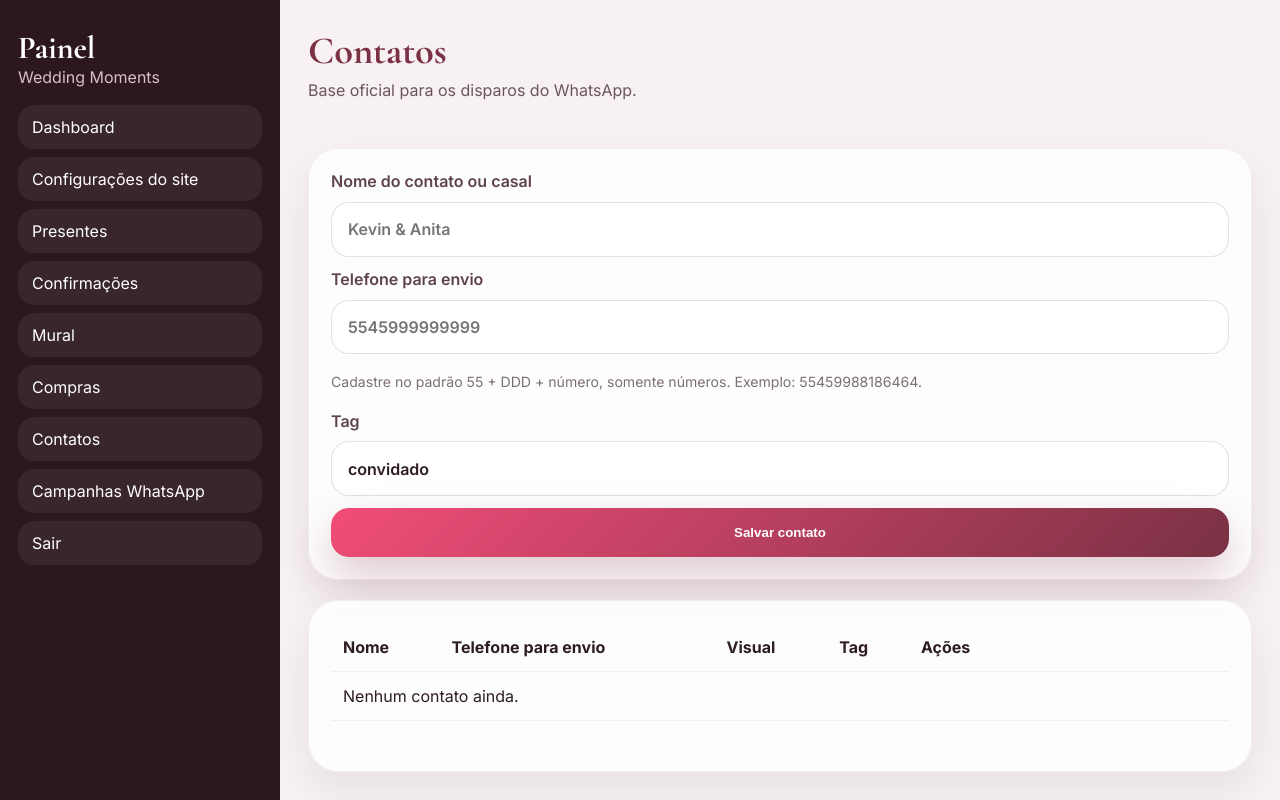
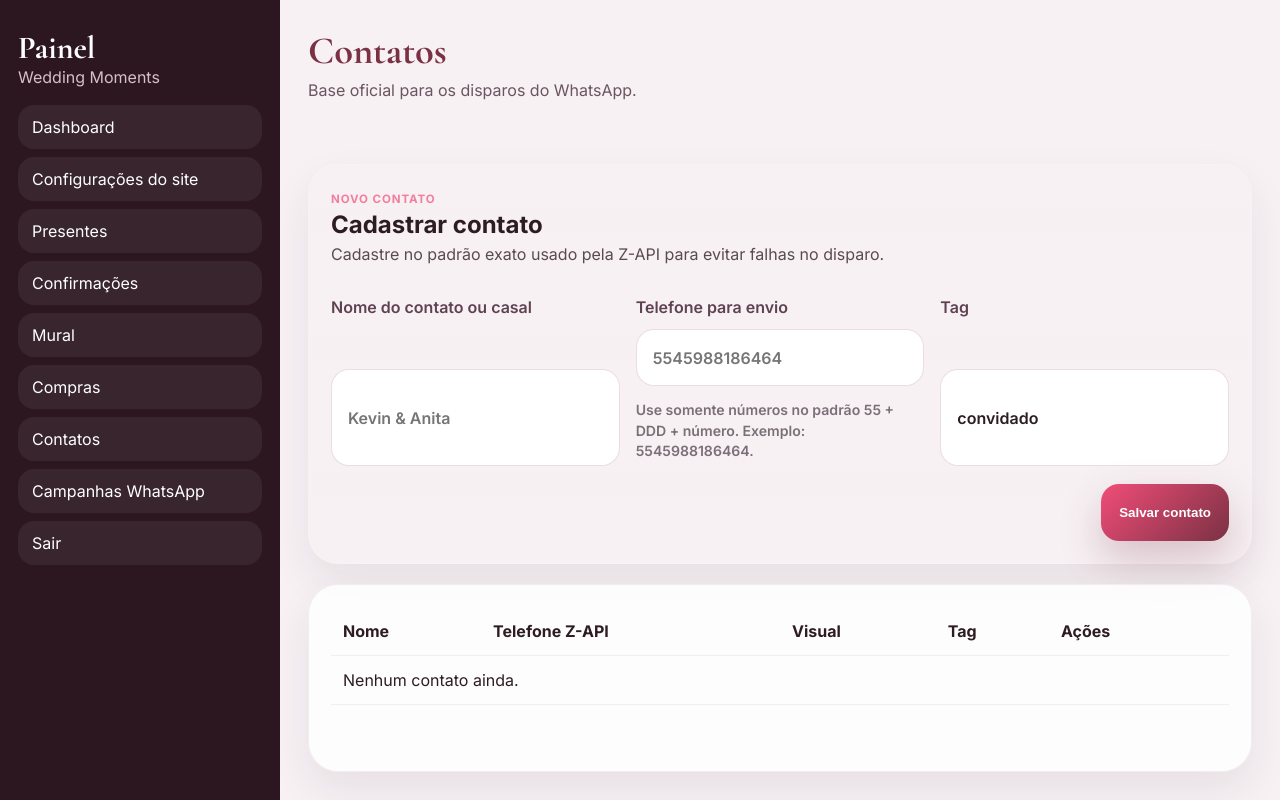
Before and after one commit to Hunter954/Casamento, a Flask app: page /admin/contatos in a window 1280 px wide. Run offline with Flask 3, Linux system fonts and the light colour scheme; the visitor is signed in with stand-in values (Sample User, id 1); data that the repository does not hold is empty.

Commit message:
Add files via upload

```diff
--- a/app/admin/routes.py
+++ b/app/admin/routes.py
@@ -257,49 +257,49 @@ def delete_purchase(purchase_id):
 @admin_bp.route('/contatos', methods=['GET', 'POST'])
 @login_required
 def contacts():
+    edit_id = request.args.get('edit', type=int)
+    editing_contact = ContactLead.query.get(edit_id) if edit_id else None
+
     if request.method == 'POST':
+        contact_id = request.form.get('contact_id', type=int)
         phone = normalize_phone_digits(request.form.get('phone', ''))
-        if len(phone) < 12 or not phone.startswith('55'):
-            flash('Cadastre o telefone no formato 55DDDNUMERO. Exemplo: 5545999999999.', 'danger')
-            return redirect(url_for('admin.contacts'))
 
-        contact = ContactLead(
-            name=request.form.get('name', '').strip(),
-            phone=phone,
-            email='',
-            tag=request.form.get('tag', 'convidado').strip() or 'convidado',
-        )
-        db.session.add(contact)
+        if not phone.startswith('55') or len(phone) not in {12, 13}:
+            flash('Cadastre o telefone no formato da Z-API: 55 + DDD + número. Exemplo: 5545988186464.', 'danger')
+            target = url_for('admin.contacts', edit=contact_id) if contact_id else url_for('admin.contacts')
+            return redirect(target)
+
+        name = request.form.get('name', '').strip()
+        tag = request.form.get('tag', 'convidado').strip() or 'convidado'
+
+        if contact_id:
+            contact = ContactLead.query.get_or_404(contact_id)
+            contact.name = name
+            contact.phone = phone
+            contact.tag = tag
+            flash('Contato atualizado com sucesso.', 'success')
+        else:
+            contact = ContactLead(
+                name=name,
+                phone=phone,
+                email='',
+                tag=tag,
+            )
+            db.session.add(contact)
+            flash('Contato salvo com sucesso.', 'success')
+
         db.session.commit()
-        flash('Contato salvo.', 'success')
-        return redirect(url_for('admin.contacts'))
-    contacts = ContactLead.query.order_by(ContactLead.created_at.desc()).all()
-    return render_template('admin/contacts.html', contacts=contacts)
-
-
-@admin_bp.route('/contatos/<int:contact_id>/editar', methods=['POST'])
-@login_required
-def edit_contact(contact_id):
-    contact = ContactLead.query.get_or_404(contact_id)
-    phone = normalize_phone_digits(request.form.get('phone', ''))
-
-    if len(phone) < 12 or not phone.startswith('55'):
-        flash('Cadastre o telefone no formato 55DDDNUMERO. Exemplo: 5545999999999.', 'danger')
         return redirect(url_for('admin.contacts'))
 
-    contact.name = request.form.get('name', '').strip() or contact.name
-    contact.phone = phone
-    contact.tag = request.form.get('tag', 'convidado').strip() or 'convidado'
-    db.session.commit()
-    flash('Contato atualizado com sucesso.', 'success')
-    return redirect(url_for('admin.contacts'))
+    contacts = ContactLead.query.order_by(ContactLead.created_at.desc()).all()
+    return render_template('admin/contacts.html', contacts=contacts, editing_contact=editing_contact)
 
 
 @admin_bp.route('/contatos/<int:contact_id>/excluir', methods=['POST'])
 @login_required
 def delete_contact(contact_id):
     contact = ContactLead.query.get_or_404(contact_id)
-    for dispatch in contact.dispatches:
+    for dispatch in list(contact.dispatches):
         db.session.delete(dispatch)
     db.session.delete(contact)
     db.session.commit()
--- a/app/templates/admin/contacts.html
+++ b/app/templates/admin/contacts.html
@@ -1,47 +1,71 @@
 {% extends 'admin/base.html' %}
 {% block admin_content %}
-<div class="admin-header"><h1>Contatos</h1><p>Base oficial para os disparos do WhatsApp.</p></div>
-<form class="section-card stack-form" method="post">
-  <label>Nome do contato ou casal<input name="name" required placeholder="Kevin & Anita"></label>
-  <label>Telefone para envio<input name="phone" required inputmode="numeric" placeholder="5545999999999"></label>
-  <small class="admin-helper-inline">Cadastre no padrão 55 + DDD + número, somente números. Exemplo: 55459988186464.</small>
-  <label>Tag<input name="tag" value="convidado" placeholder="família, padrinhos, convidados"></label>
-  <button class="btn btn-primary">Salvar contato</button>
+<div class="admin-header">
+  <h1>Contatos</h1>
+  <p>Base oficial para os disparos do WhatsApp.</p>
+</div>
+
+<form class="section-card stack-form contacts-form-card{% if editing_contact %} is-editing{% endif %}" method="post">
+  <div class="contacts-form-head">
+    <div>
+      <span class="admin-kicker">{% if editing_contact %}Edição inline{% else %}Novo contato{% endif %}</span>
+      <h2>{% if editing_contact %}Editar contato{% else %}Cadastrar contato{% endif %}</h2>
+      <p>{% if editing_contact %}Altere os dados abaixo e salve no mesmo bloco, sem abrir outra aba.{% else %}Cadastre no padrão exato usado pela Z-API para evitar falhas no disparo.{% endif %}</p>
+    </div>
+    {% if editing_contact %}
+      <a class="btn btn-secondary" href="{{ url_for('admin.contacts') }}">Cancelar edição</a>
+    {% endif %}
+  </div>
+
+  <input type="hidden" name="contact_id" value="{{ editing_contact.id if editing_contact else '' }}">
+
+  <div class="contacts-form-grid">
+    <label>
+      Nome do contato ou casal
+      <input name="name" required placeholder="Kevin & Anita" value="{{ editing_contact.name if editing_contact else '' }}">
+    </label>
+
+    <label>
+      Telefone para envio
+      <input name="phone" required inputmode="numeric" pattern="[0-9]+" maxlength="13" placeholder="5545988186464" value="{{ editing_contact.phone if editing_contact else '' }}">
+      <small class="admin-helper-inline">Use somente números no padrão 55 + DDD + número. Exemplo: 5545988186464.</small>
+    </label>
+
+    <label>
+      Tag
+      <input name="tag" value="{{ editing_contact.tag if editing_contact else 'convidado' }}" placeholder="família, padrinhos, convidados">
+    </label>
+  </div>
+
+  <div class="contacts-form-actions">
+    <button class="btn btn-primary">{% if editing_contact %}Salvar alterações{% else %}Salvar contato{% endif %}</button>
+  </div>
 </form>
+
 <div class="section-card">
   <div class="table-wrap">
     <table>
       <thead>
         <tr>
           <th>Nome</th>
-          <th>Telefone para envio</th>
+          <th>Telefone Z-API</th>
           <th>Visual</th>
           <th>Tag</th>
-          <th style="width: 320px;">Ações</th>
+          <th style="width: 180px;">Ações</th>
         </tr>
       </thead>
       <tbody>
       {% for item in contacts %}
         <tr>
           <td>{{ item.name }}</td>
-          <td>{{ item.phone }}</td>
+          <td><code>{{ item.phone }}</code></td>
           <td>{{ item.phone|phone_br }}</td>
           <td>{{ item.tag }}</td>
           <td>
-            <div style="display:flex; gap:8px; flex-wrap:wrap; align-items:center;">
-              <details style="width:100%;">
-                <summary class="btn btn-secondary" style="cursor:pointer; list-style:none; display:inline-flex; align-items:center;">Editar</summary>
-                <form method="post" action="{{ url_for('admin.edit_contact', contact_id=item.id) }}" class="stack-form" style="margin-top:12px; padding:14px; border:1px solid rgba(122,49,68,.12); border-radius:16px; background:#fff7f9;">
-                  <label>Nome do contato ou casal<input name="name" required value="{{ item.name }}"></label>
-                  <label>Telefone para envio<input name="phone" required inputmode="numeric" value="{{ item.phone }}"></label>
-                  <label>Tag<input name="tag" value="{{ item.tag }}"></label>
-                  <div style="display:flex; gap:8px; flex-wrap:wrap;">
-                    <button class="btn btn-primary" type="submit">Salvar alterações</button>
-                  </div>
-                </form>
-              </details>
-              <form method="post" action="{{ url_for('admin.delete_contact', contact_id=item.id) }}" onsubmit="return confirm('Tem certeza que deseja excluir este contato?');" style="margin:0;">
-                <button class="btn btn-danger" type="submit">Excluir</button>
+            <div class="table-actions-inline">
+              <a class="btn btn-secondary btn-sm" href="{{ url_for('admin.contacts', edit=item.id) }}">Editar</a>
+              <form method="post" action="{{ url_for('admin.delete_contact', contact_id=item.id) }}" onsubmit="return confirm('Excluir este contato?');" style="margin:0;">
+                <button class="btn btn-danger btn-sm" type="submit">Excluir</button>
               </form>
             </div>
           </td>
@@ -53,4 +77,75 @@
     </table>
   </div>
 </div>
+
+<style>
+  .contacts-form-card {
+    gap: 1.1rem;
+    border: 1px solid rgba(255, 255, 255, 0.08);
+    background: linear-gradient(180deg, rgba(255,255,255,0.03), rgba(255,255,255,0.02));
+  }
+  .contacts-form-card.is-editing {
+    border-color: rgba(241, 77, 120, 0.35);
+    box-shadow: 0 18px 45px rgba(0, 0, 0, 0.14);
+  }
+  .contacts-form-head {
+    display: flex;
+    align-items: flex-start;
+    justify-content: space-between;
+    gap: 1rem;
+  }
+  .contacts-form-head h2 {
+    margin: 0.2rem 0 0.35rem;
+  }
+  .contacts-form-head p {
+    margin: 0;
+    opacity: 0.78;
+  }
+  .admin-kicker {
+    display: inline-block;
+    font-size: 0.72rem;
+    letter-spacing: 0.08em;
+    text-transform: uppercase;
+    opacity: 0.7;
+  }
+  .contacts-form-grid {
+    display: grid;
+    grid-template-columns: repeat(3, minmax(0, 1fr));
+    gap: 1rem;
+  }
+  .contacts-form-actions {
+    display: flex;
+    justify-content: flex-end;
+  }
+  .table-actions-inline {
+    display: flex;
+    align-items: center;
+    gap: 0.55rem;
+    flex-wrap: nowrap;
+  }
+  .btn-sm {
+    padding: 0.58rem 0.9rem;
+    font-size: 0.84rem;
+  }
+  @media (max-width: 980px) {
+    .contacts-form-grid {
+      grid-template-columns: 1fr;
+    }
+    .contacts-form-head {
+      flex-direction: column;
+      align-items: stretch;
+    }
+    .contacts-form-actions {
+      justify-content: stretch;
+    }
+    .contacts-form-actions .btn,
+    .contacts-form-head .btn {
+      width: 100%;
+      text-align: center;
+    }
+    .table-actions-inline {
+      flex-wrap: wrap;
+    }
+  }
+</style>
 {% endblock %}
```
